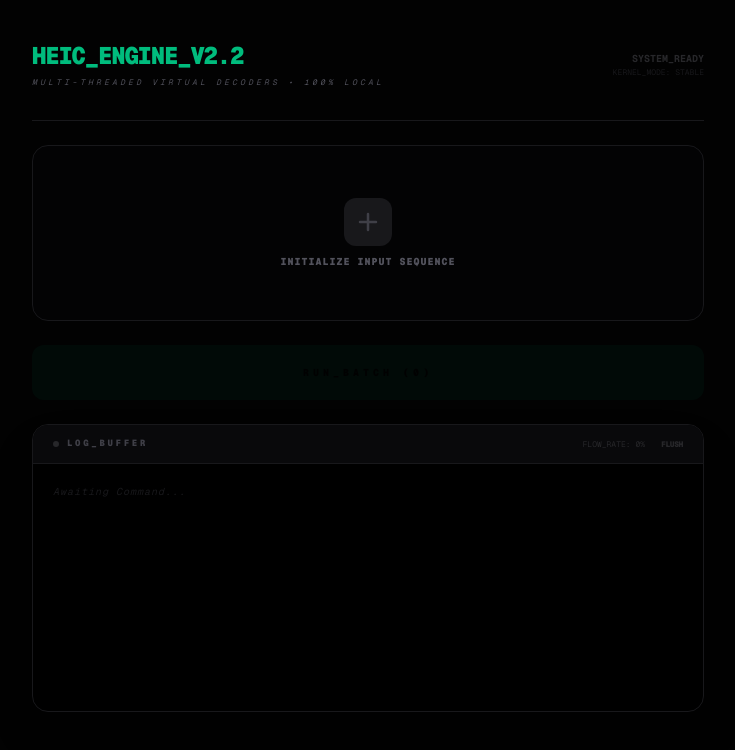
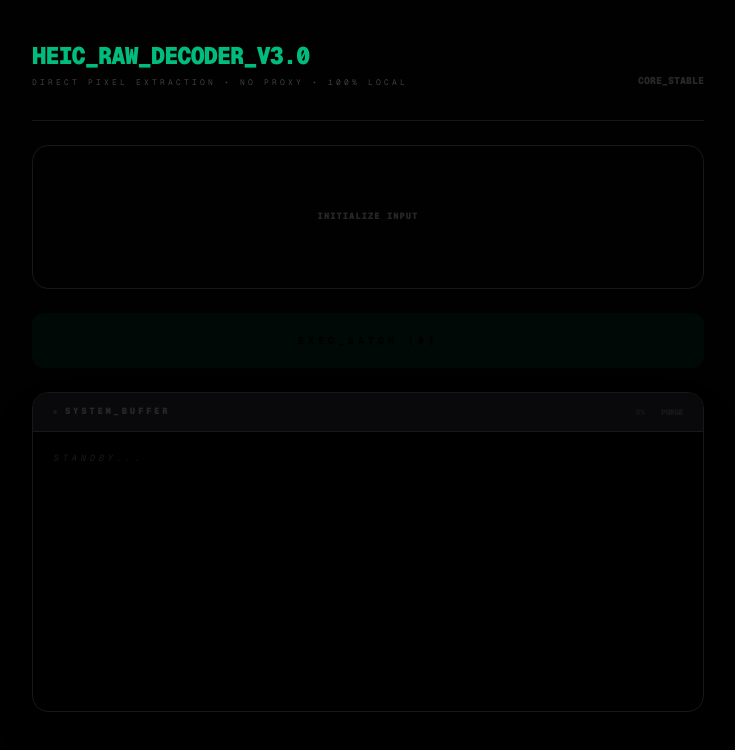
Before and after one commit to theneerajsahani/image-file-converter, a Next.js app: page / in a window 1280 px wide. Shown: the top 750 px of the page, without its empty margins (272-1007 px from the left). Built offline with nearby package versions, Linux system fonts and the light colour scheme.

Commit message:
V3.0: Implement low-level raw pixel extraction for maximum HEIC compatibility

```diff
--- a/package.json
+++ b/package.json
@@ -9,6 +9,7 @@
     "lint": "eslint"
   },
   "dependencies": {
+    "heic-decode": "^2.1.0",
     "heic2any": "^0.0.4",
     "jszip": "^3.10.1",
     "next": "16.1.6",
--- a/src/app/page.tsx
+++ b/src/app/page.tsx
@@ -55,54 +55,47 @@ export default function Home() {
     setFiles(validFiles);
     setResults([]);
     setProgress(0);
-    addLog(`System: ${validFiles.length} files staged for conversion.`, "info");
+    addLog(`System: ${validFiles.length} files staged. Strategy: Raw Pixel Extraction.`, "info");
   };
 
-  const convertSingleFile = async (file: File, heic2any: any): Promise<ConvertedFile> => {
-    // Diagnostic: Read first 16 bytes
-    const buf = await file.slice(0, 16).arrayBuffer();
-    const hex = Array.from(new Uint8Array(buf)).map(b => b.toString(16).padStart(2, '0')).join(' ');
-    addLog(`Header [${file.name.slice(-10)}]: ${hex}`, "info");
+  const convertSingleFile = async (file: File): Promise<ConvertedFile> => {
+    try {
+      addLog(`[${file.name}] Strategy C: Decoding raw pixels...`, "process");
 
-    // Attempt 1: JPEG with Multiple Support
-    try {
-      addLog(`Task: Primary JPEG Extract...`, "process");
-      const converted = await heic2any({
-        blob: file,
-        toType: "image/jpeg",
-        quality: 0.7,
-        multiple: true // Handle multi-image containers
+      const decode = (await import("heic-decode")).default;
+      const buffer = await file.arrayBuffer();
+      const { width, height, data } = await decode({ buffer: new Uint8Array(buffer) });
+
+      addLog(`[${file.name}] Pixel map extracted (${width}x${height}). Painting to canvas...`, "info");
+
+      // Use Canvas to convert raw pixels to JPEG
+      const canvas = document.createElement("canvas");
+      canvas.width = width;
+      canvas.height = height;
+      const ctx = canvas.getContext("2d");
+
+      if (!ctx) throw new Error("Could not initialize 2D context");
+
+      const imageData = new ImageData(new Uint8ClampedArray(data), width, height);
+      ctx.putImageData(imageData, 0, 0);
+
+      return new Promise((resolve, reject) => {
+        canvas.toBlob((blob) => {
+          if (blob) {
+            resolve({
+              id: Math.random().toString(36).substr(2, 9),
+              name: file.name.replace(/\.[^/.]+$/, "") + ".jpg",
+              url: URL.createObjectURL(blob),
+              blob: blob
+            });
+          } else {
+            reject(new Error("Canvas to JPEG conversion failed"));
+          }
+        }, "image/jpeg", 0.9);
       });
-
-      const resultBlob = Array.isArray(converted) ? converted[0] : converted;
-      return {
-        id: Math.random().toString(36).substr(2, 9),
-        name: file.name.replace(/\.[^/.]+$/, "") + ".jpg",
-        url: URL.createObjectURL(resultBlob),
-        blob: resultBlob
-      };
     } catch (err: any) {
-      addLog(`JPEG Method Failed. Trying PNG Fallback...`, "info");
-    }
-
-    // Attempt 2: PNG Fallback
-    try {
-      addLog(`Task: Safe-Mode PNG Extract...`, "process");
-      const pngConverted = await heic2any({
-        blob: file,
-        toType: "image/png",
-        multiple: true
-      });
-
-      const pngBlob = Array.isArray(pngConverted) ? pngConverted[0] : pngConverted;
-      return {
-        id: Math.random().toString(36).substr(2, 9),
-        name: file.name.replace(/\.[^/.]+$/, "") + ".jpg",
-        url: URL.createObjectURL(pngBlob),
-        blob: pngBlob
-      };
-    } catch (err: any) {
-      throw new Error("HEIF Decoder failed to read this specific encoding profile.");
+      console.error(err);
+      throw new Error(err?.message || "Internal Decoder Error");
     }
   };
 
@@ -111,39 +104,34 @@ export default function Home() {
     setIsConverting(true);
     setResults([]);
     setProgress(0);
-    addLog("System: Loading WASM Decoders...", "process");
+    addLog("System: Initializing Low-Level Decoders...", "process");
 
     try {
-      const lib: any = await import("heic2any");
-      const heic2any = lib.default || lib;
-
-      addLog("System: Decoders Active.", "success");
-
       for (let i = 0; i < files.length; i++) {
         const file = files[i];
-        addLog(`>> UNIT [${i+1}/${files.length}]: ${file.name}`, "process");
+        addLog(`>> Processing [${i+1}/${files.length}]: ${file.name}`, "process");
 
         try {
-          const res = await convertSingleFile(file, heic2any);
+          const res = await convertSingleFile(file);
           setResults(prev => [...prev, res]);
           addLog(`✓ SUCCESS: ${res.name}`, "success");
         } catch (err: any) {
-          addLog(`✗ ERROR: ${err?.message || "Incompatible format"}`, "error");
+          addLog(`✗ ERROR: ${err?.message}`, "error");
         }
 
         setProgress(Math.round(((i + 1) / files.length) * 100));
-        await new Promise(r => setTimeout(r, 100));
+        await new Promise(r => setTimeout(r, 50));
       }
-      addLog("Sequence terminated. Check Output Vault.", "info");
+      addLog("Batch sequence completed.", "success");
     } catch (error: any) {
-      addLog(`CRITICAL SYSTEM ERROR: ${error?.message}`, "error");
+      addLog(`FATAL SYSTEM ERROR: ${error?.message}`, "error");
     } finally {
       setIsConverting(false);
     }
   };
 
   const downloadZip = async () => {
-    addLog("Packaging results...", "process");
+    addLog("Building ZIP package...", "process");
     const JSZip = (await import("jszip")).default;
     const zip = new JSZip();
     results.forEach(res => zip.file(res.name, res.blob));
@@ -153,24 +141,19 @@ export default function Home() {
     link.href = url;
     link.download = "converted_images.zip";
     link.click();
-    addLog("Archive delivered.", "success");
+    addLog("Download sequence initiated.", "success");
   };
 
   return (
-    <div className="flex min-h-screen flex-col items-center py-10 px-4 bg-[#020202] text-zinc-300 font-mono">
+    <div className="flex min-h-screen flex-col items-center py-10 px-4 bg-[#010101] text-zinc-400 font-mono">
       <div className="w-full max-w-2xl flex flex-col gap-6">
 
-        <div className="flex justify-between items-center border-b border-zinc-900 pb-8">
+        <div className="flex justify-between items-end border-b border-zinc-900 pb-8">
           <div>
-            <h1 className="text-2xl font-black tracking-tighter text-emerald-500 uppercase">HEIC_ENGINE_V2.2</h1>
-            <p className="text-[8px] text-zinc-600 uppercase tracking-[0.4em] mt-1 italic">Multi-Threaded Virtual Decoders • 100% Local</p>
+            <h1 className="text-2xl font-black tracking-tighter text-emerald-500 uppercase">HEIC_RAW_DECODER_V3.0</h1>
+            <p className="text-[8px] text-zinc-700 uppercase tracking-[0.4em] mt-1">Direct Pixel Extraction • No Proxy • 100% Local</p>
           </div>
-          <div className="flex flex-col items-end">
-             <span className={`text-[10px] font-bold ${isConverting ? 'text-emerald-500 animate-pulse' : 'text-zinc-800'}`}>
-               {isConverting ? "EXECUTING_BATCH" : "SYSTEM_READY"}
-             </span>
-             <span className="text-[8px] text-zinc-900">KERNEL_MODE: STABLE</span>
-          </div>
+          <div className="text-[10px] text-zinc-800 font-black">CORE_STABLE</div>
         </div>
 
         <div
@@ -178,16 +161,13 @@ export default function Home() {
           onDragLeave={() => setIsDragging(false)}
           onDrop={(e) => { e.preventDefault(); setIsDragging(false); handleFiles(e.dataTransfer.files); }}
           className={`
-            relative h-44 border border-zinc-900 rounded-2xl flex flex-col items-center justify-center gap-2 transition-all duration-700
-            ${isDragging ? "border-emerald-500 bg-emerald-500/[0.02]" : "bg-zinc-950/20 hover:bg-zinc-950/40"}
+            relative h-36 border border-zinc-900 rounded-2xl flex flex-col items-center justify-center gap-2 transition-all duration-500
+            ${isDragging ? "border-emerald-500 bg-emerald-500/[0.01]" : "bg-zinc-950/10 hover:bg-zinc-950/30"}
           `}
         >
           <input type="file" accept=".heic,.heif" multiple onChange={(e) => handleFiles(e.target.files)} className="absolute inset-0 w-full h-full opacity-0 cursor-pointer z-20" />
-          <div className={`w-12 h-12 rounded-xl flex items-center justify-center transition-all ${isDragging ? 'bg-emerald-500 text-black rotate-12' : 'bg-zinc-900 text-zinc-700'}`}>
-            <svg className="w-6 h-6" fill="none" stroke="currentColor" viewBox="0 0 24 24"><path strokeLinecap="round" strokeLinejoin="round" strokeWidth="2.5" d="M12 4v16m8-8H4"></path></svg>
-          </div>
-          <p className="text-[10px] font-black uppercase tracking-widest text-zinc-600">
-            {isDragging ? "Deploy Sequence" : "Initialize Input Sequence"}
+          <p className="text-[9px] font-black uppercase tracking-widest text-zinc-800">
+            {isDragging ? "Drop Data" : "Initialize Input"}
           </p>
         </div>
 
@@ -195,56 +175,56 @@ export default function Home() {
           <button
             onClick={convertImages}
             disabled={files.length === 0 || isConverting}
-            className="flex-1 py-5 bg-emerald-600 text-black rounded-xl font-black text-[10px] uppercase tracking-[0.4em] hover:bg-emerald-400 disabled:opacity-5 transition-all shadow-[0_0_20px_rgba(16,185,129,0.1)]"
+            className="flex-1 py-5 bg-emerald-600 text-black rounded-xl font-black text-[10px] uppercase tracking-[0.4em] hover:bg-emerald-400 disabled:opacity-5 transition-all"
           >
-            {isConverting ? "PROCESSING..." : `RUN_BATCH (${files.length})`}
+            {isConverting ? "DECODING..." : `EXEC_BATCH (${files.length})`}
           </button>
 
           {results.length > 0 && !isConverting && (
             <button onClick={downloadZip} className="px-10 py-5 bg-white text-black rounded-xl font-black text-[10px] uppercase tracking-[0.4em] hover:bg-zinc-200 transition-all">
-              GET_ZIP
+              EXPORT_ZIP
             </button>
           )}
         </div>
 
         {results.length > 0 && (
-          <div className="bg-zinc-950/50 rounded-2xl border border-zinc-900 p-5 space-y-4">
+          <div className="bg-zinc-950/30 rounded-2xl border border-zinc-900 p-5 space-y-4">
             <div className="flex justify-between items-center border-b border-zinc-900/50 pb-3">
-              <span className="text-[9px] font-black text-zinc-600 uppercase tracking-widest">Decrypted Assets</span>
-              <span className="text-[8px] text-emerald-500/30 font-bold">{results.length} UNITS_READY</span>
+              <span className="text-[9px] font-black text-zinc-700 uppercase tracking-widest">Decrypted Assets</span>
+              <span className="text-[8px] text-emerald-500/20 font-bold">{results.length} UNITS</span>
             </div>
-            <div className="grid grid-cols-1 gap-2 max-h-40 overflow-y-auto pr-2 custom-scrollbar">
+            <div className="grid grid-cols-1 gap-1 max-h-40 overflow-y-auto pr-2 custom-scrollbar">
               {results.map((res) => (
-                <div key={res.id} className="flex items-center justify-between p-3 bg-black/40 rounded-xl border border-zinc-900/50 hover:border-emerald-500/20 transition-colors">
-                  <span className="truncate text-zinc-500 text-[10px] max-w-[280px] font-bold">{res.name}</span>
-                  <a href={res.url} download={res.name} className="text-emerald-500 font-black text-[9px] hover:text-emerald-300 uppercase tracking-tighter border-b border-emerald-500/20">Extract</a>
+                <div key={res.id} className="flex items-center justify-between p-3 bg-black rounded-xl border border-zinc-900/50">
+                  <span className="truncate text-zinc-600 text-[10px] max-w-[300px]">{res.name}</span>
+                  <a href={res.url} download={res.name} className="text-emerald-500 font-black text-[9px] hover:text-emerald-300 uppercase tracking-tighter">Download</a>
                 </div>
               ))}
             </div>
           </div>
         )}
 
-        <div className="flex flex-col h-72 bg-black border border-zinc-900 rounded-2xl overflow-hidden shadow-2xl">
+        <div className="flex flex-col h-80 bg-black border border-zinc-900 rounded-2xl overflow-hidden shadow-2xl">
           <div className="bg-zinc-950 px-5 py-3 border-b border-zinc-900 flex justify-between items-center">
-            <span className="text-[9px] font-black text-zinc-700 tracking-[0.3em] uppercase flex items-center gap-2">
-              <span className={`w-1.5 h-1.5 rounded-full ${isConverting ? 'bg-emerald-500 animate-pulse' : 'bg-zinc-800'}`}></span>
-              Log_Buffer
+            <span className="text-[9px] font-black text-zinc-800 tracking-[0.3em] uppercase flex items-center gap-2">
+              <span className={`w-1 h-1 rounded-full ${isConverting ? 'bg-emerald-500 animate-pulse' : 'bg-zinc-900'}`}></span>
+              System_Buffer
             </span>
             <div className="flex gap-4 items-center">
-              <span className="text-[8px] text-zinc-800 font-mono">FLOW_RATE: {progress}%</span>
-              <button onClick={() => setLogs([])} className="text-[8px] text-zinc-800 hover:text-zinc-500 font-black uppercase tracking-tighter">Flush</button>
+              <span className="text-[8px] text-zinc-900 font-mono">{progress}%</span>
+              <button onClick={() => setLogs([])} className="text-[8px] text-zinc-900 hover:text-zinc-600 font-black uppercase tracking-tighter">Purge</button>
             </div>
           </div>
-          <div className="flex-1 overflow-y-auto p-5 space-y-2 font-mono text-[10px] custom-scrollbar">
-            {logs.length === 0 && <div className="text-zinc-900 italic tracking-widest">Awaiting Command...</div>}
+          <div className="flex-1 overflow-y-auto p-5 space-y-2 font-mono text-[9px] custom-scrollbar">
+            {logs.length === 0 && <div className="text-zinc-900 italic tracking-[0.4em]">STANDBY...</div>}
             {logs.map((log) => (
-              <div key={log.id} className="flex gap-3 leading-tight border-l border-zinc-900 pl-3">
-                <span className="text-zinc-800 shrink-0 select-none">[{log.timestamp}]</span>
+              <div key={log.id} className="flex gap-3 leading-tight">
+                <span className="text-zinc-900 shrink-0">[{log.timestamp}]</span>
                 <span className={`
-                  ${log.type === "success" ? "text-emerald-700" : ""}
-                  ${log.type === "error" ? "text-red-900" : ""}
-                  ${log.type === "process" ? "text-zinc-500" : ""}
-                  ${log.type === "info" ? "text-zinc-700" : ""}
+                  ${log.type === "success" ? "text-emerald-800" : ""}
+                  ${log.type === "error" ? "text-red-950" : ""}
+                  ${log.type === "process" ? "text-zinc-600" : ""}
+                  ${log.type === "info" ? "text-zinc-800" : ""}
                 `}>
                   {log.message}
                 </span>
@@ -256,10 +236,9 @@ export default function Home() {
       </div>
 
       <style jsx global>{`
-        .custom-scrollbar::-webkit-scrollbar { width: 2px; }
+        .custom-scrollbar::-webkit-scrollbar { width: 1px; }
         .custom-scrollbar::-webkit-scrollbar-track { background: transparent; }
-        .custom-scrollbar::-webkit-scrollbar-thumb { background: #0f0f0f; border-radius: 10px; }
-        .custom-scrollbar::-webkit-scrollbar-thumb:hover { background: #1a1a1a; }
+        .custom-scrollbar::-webkit-scrollbar-thumb { background: #0a0a0a; }
       `}</style>
     </div>
   );
```
Also changed, not shown: 1 other file (tests, documents, lock files or other folders).
